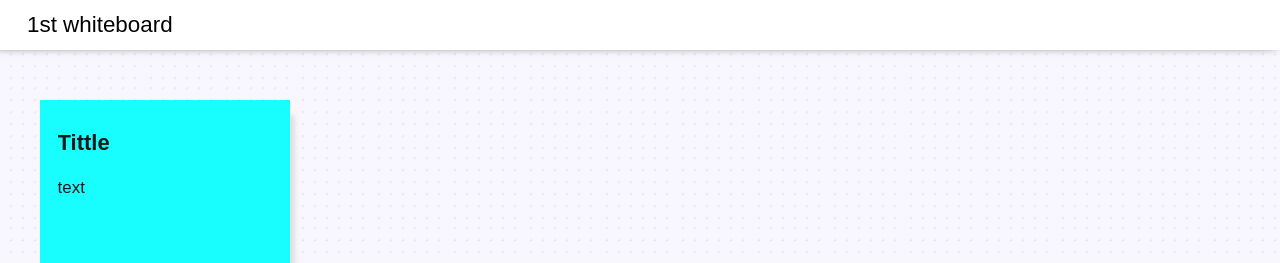
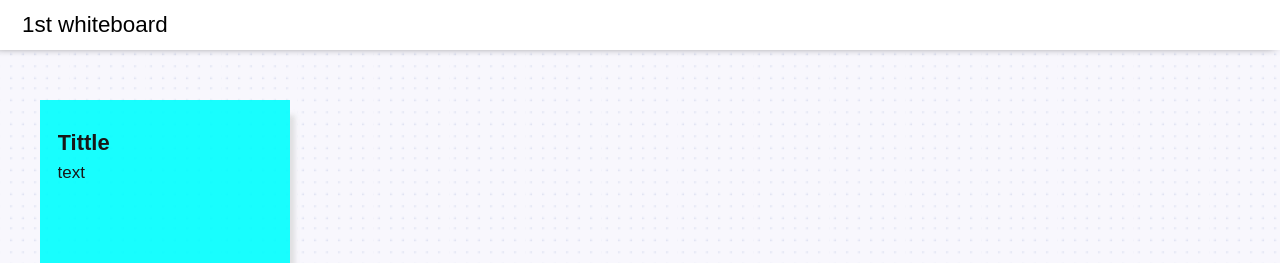
Before and after one commit to Sajmooooon/whiteboard-vue, a Vue app: page / in a window 1280 px wide. Shown: the top 263 px of the page. Built offline with nearby package versions, Linux system fonts and the light colour scheme.

Commit message:
feat: edit css

```diff
--- a/src/components/CreateSticker.vue
+++ b/src/components/CreateSticker.vue
@@ -67,7 +67,6 @@ export default {
   width: 100%;
   overflow: hidden;
   resize: none;
-  min-height: 35px;
   line-height: 20px;
   outline: none;
 
--- a/src/components/CreateTopBar.vue
+++ b/src/components/CreateTopBar.vue
@@ -30,9 +30,9 @@ export default {
 }
 
 input{
-  width: 250px;
+  width: 100%;
   user-select:none;
-  margin: auto 0 auto 25px;
+  margin: auto 20px auto 20px;
   font-size: 1.4em;
   background: transparent;
   border: 0;
```
